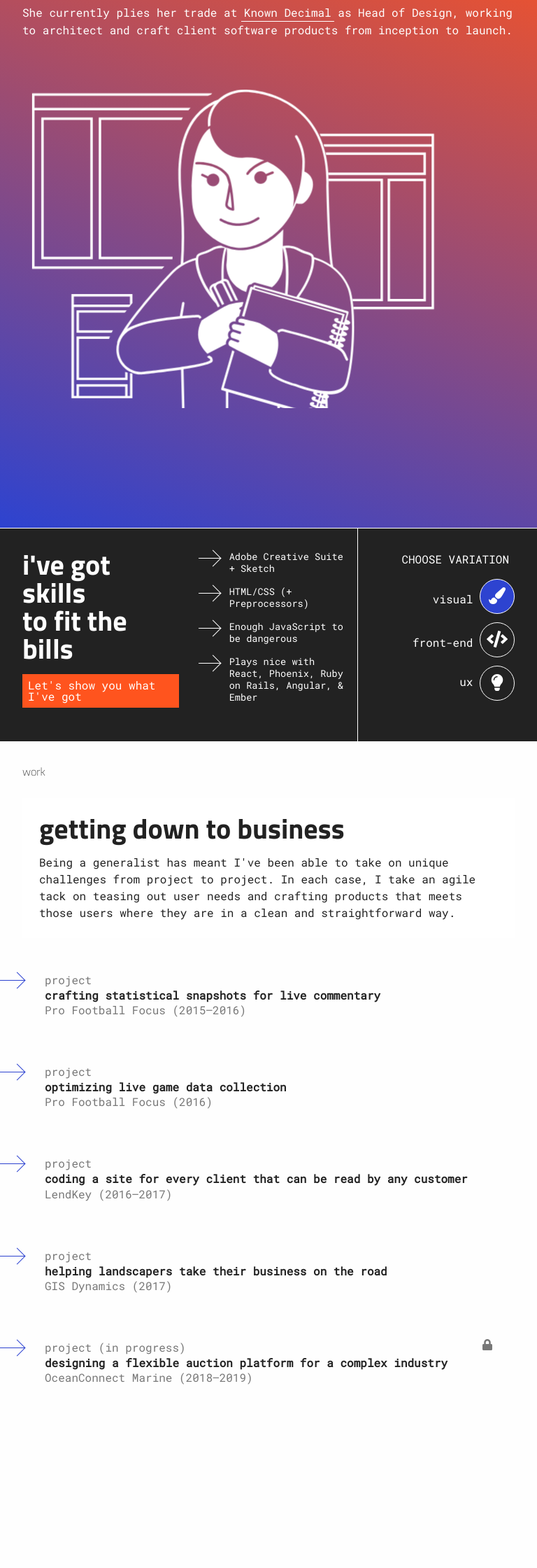
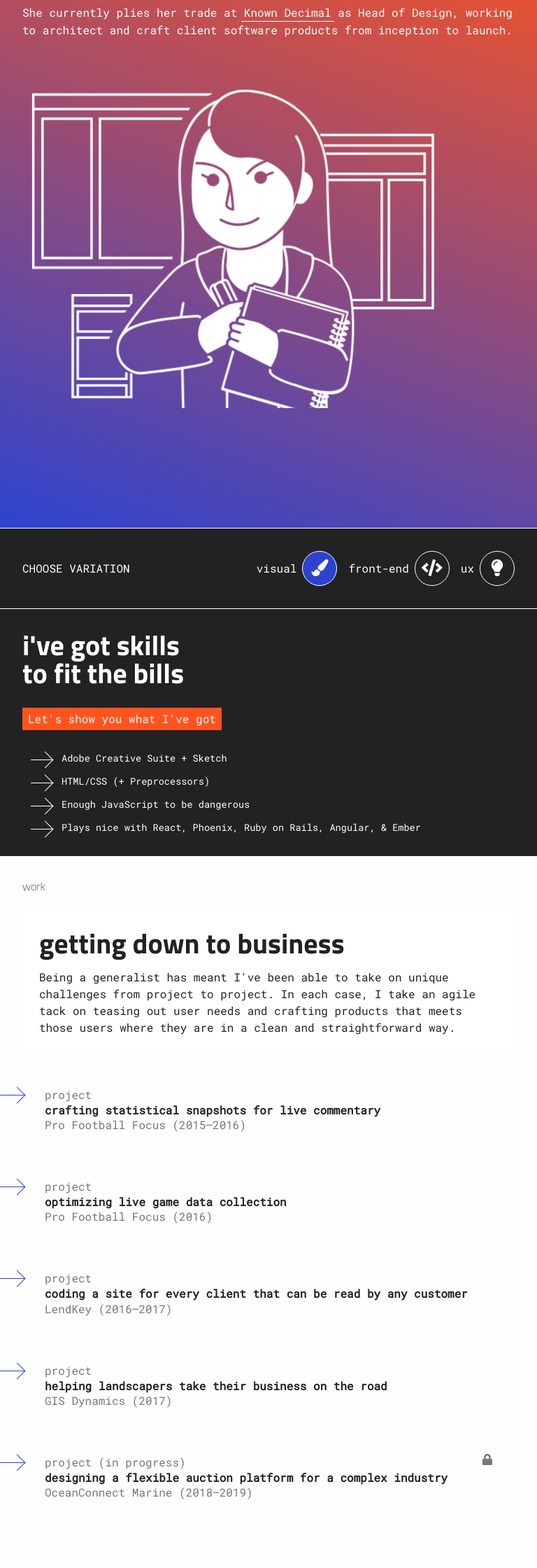
Before and after one commit to lwoodrick/lwoodrick.github.io, a Jekyll site: the page built from index.html, in a window 768 px wide. Shown: the part 1103-3343 px from the top of the page at 70% size. Built offline with Jekyll 4.4.1, drawn with Linux system fonts in a browser that asks for light colours; before the commit the page ends 3179 px from its top, so only the background shows below that.

Commit message:
Get about section close enough.

```diff
--- a/_sass/pages/_home.scss
+++ b/_sass/pages/_home.scss
@@ -178,6 +178,21 @@
   height: auto;
   width: 100%;
 
+  @media (max-width: 840px) {
+    flex-direction: column;
+
+    .section-lede {
+      order: 2;
+      margin-top: 2rem;
+    }
+    .section-sidebar {
+      order: 3;
+    }
+    .style-selector {
+      order: 1;
+    }
+  }
+
   &>div {
     flex: 1 1 calc(33.333% - 21.333px);
   }
@@ -205,9 +220,11 @@
     align-self: flex-start;
     margin-left: auto;
     border: none;
-    @media (max-width: 768px) {
-      margin-top: 0;
-      max-width: 50%;
+    @media (max-width: 840px) {
+      margin-top: 1rem !important;
+      margin-left: 0;
+      padding: 0;
+      max-width: auto !important;
     }
     @media (max-width: 480px) {
       margin-top: 0;
@@ -247,6 +264,13 @@
     margin: -2rem 0;
     padding: 2rem 0;
     border-left: 1px solid $white;
+
+    @media (max-width: 840px) {
+      margin: 0 -2rem;
+      padding: 0 2rem 2rem;
+      border-left: none;
+      border-bottom: 1px solid $white;
+    }
   }
 
   .style-selector__group {
@@ -261,8 +285,26 @@
       flex-wrap: wrap;
     }
 
-     @media (max-width: 768px) {
-      justify-content: flex-end;
+    @media (max-width: 840px) and (min-width: 675px){
+      flex-direction: row;
+      display: flex;
+      justify-content: space-between;
+      align-items: center;
+      text-transform: lowercase;
+
+      &__title {
+        margin-bottom: 0 !important;
+        margin-left: 0 !important;
+        flex-basis: auto !important;
+      }
+
+      a {
+        display: flex;
+        align-items: center;
+        margin-left: 1rem;
+
+        span {margin-left: 0.5rem; margin-bottom: 0 !important;}
+      }
     }
 
     .style-selector__group__title {
```
